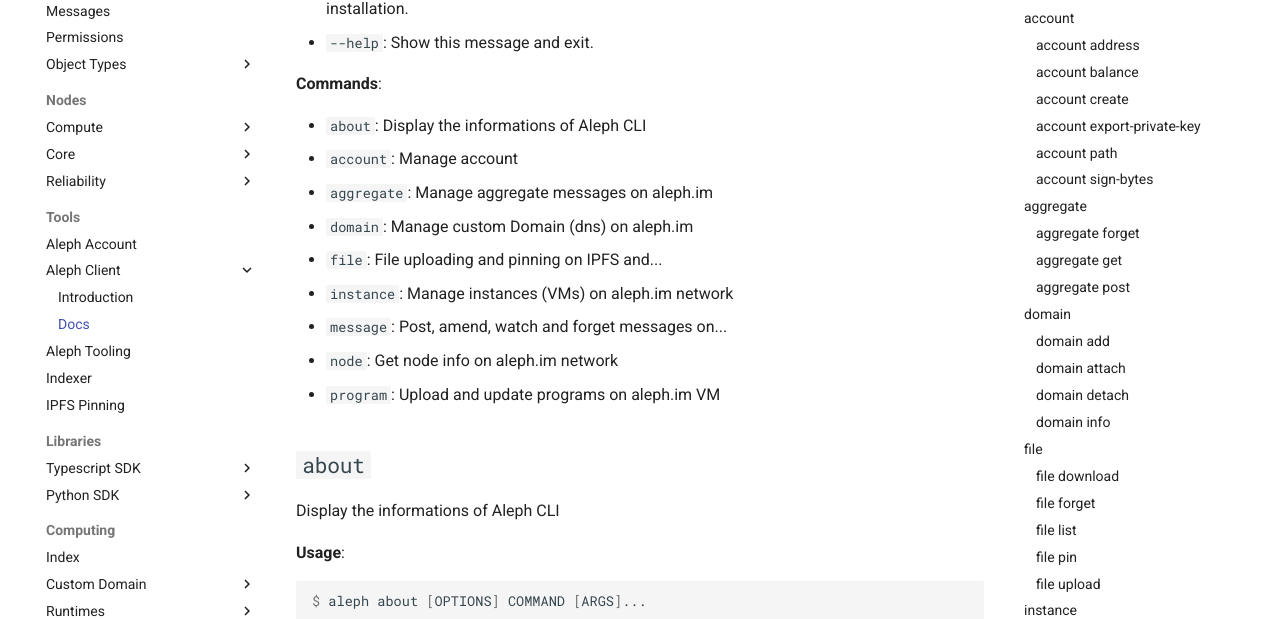
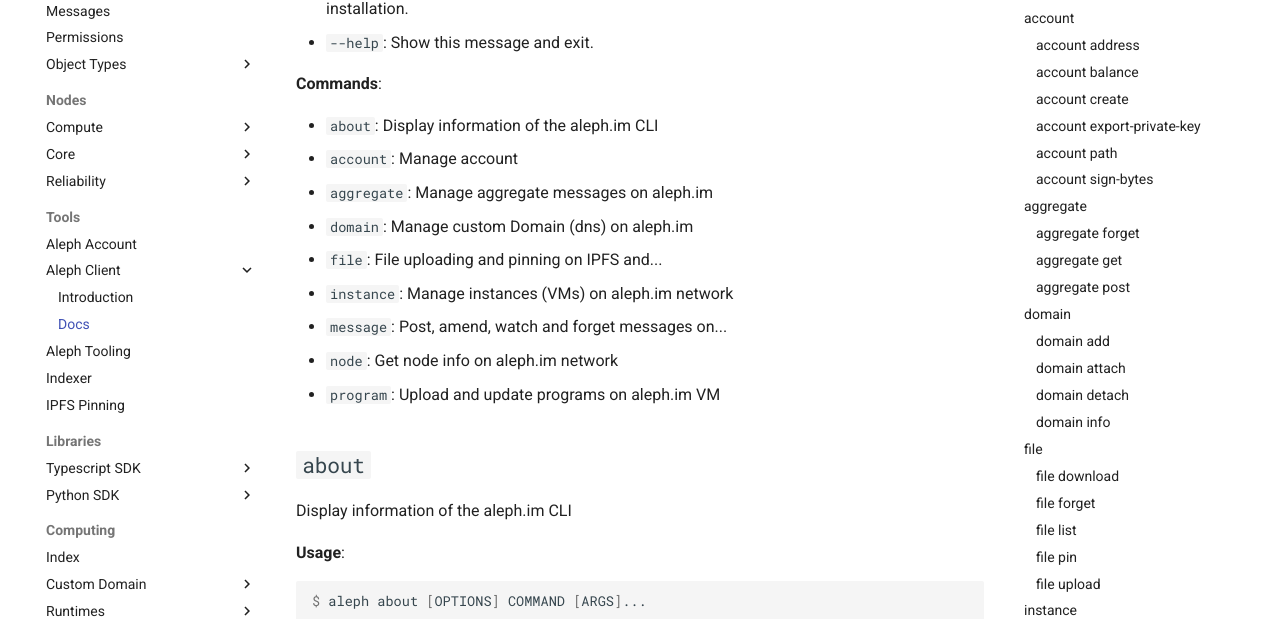
Before and after one commit to aleph-im/aleph-docs, an MkDocs documentation site: the page built from docs/tools/aleph-client/documentation.md, in a window 1280 px wide and 900 px high, scrolled down 278 px. Shown: the part 144-763 px from the top of the window. Built offline with MkDocs 1.6.1 and Material for MkDocs 9.7.7, drawn with Linux system fonts in a browser that asks for light colours; comment, search, counter and statistics services are not loaded.

Commit message:
Fix typo

```diff
--- a/docs/tools/aleph-client/documentation.md
+++ b/docs/tools/aleph-client/documentation.md
@@ -14,7 +14,7 @@
 
 **Commands**:
 
-* `about`: Display the informations of Aleph CLI
+* `about`: Display information of the aleph.im CLI
 * `account`: Manage account
 * `aggregate`: Manage aggregate messages on aleph.im
 * `domain`: Manage custom Domain (dns) on aleph.im
@@ -26,7 +26,7 @@
 
 ## `about`
 
-Display the informations of Aleph CLI
+Display information of the aleph.im CLI
 
 **Usage**:
 
```
